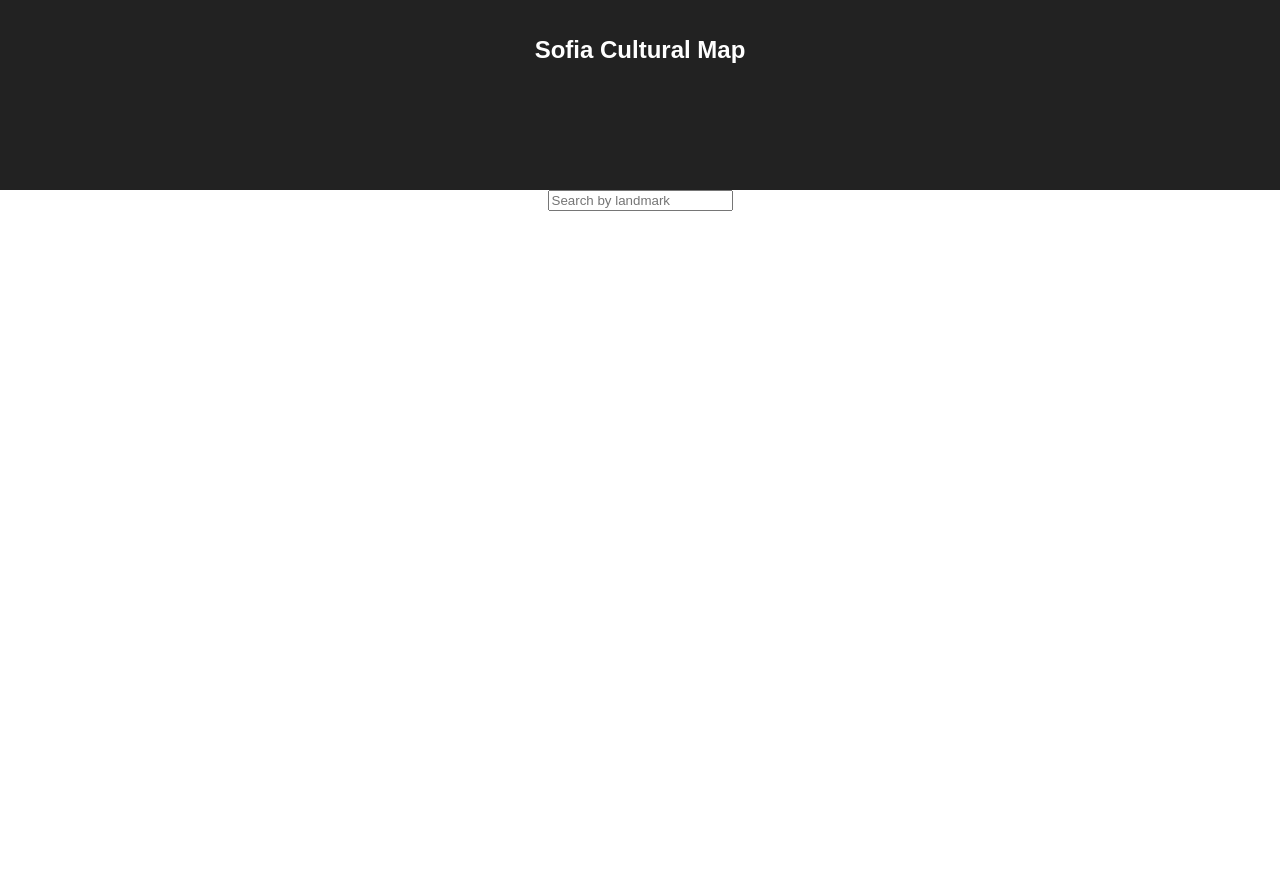
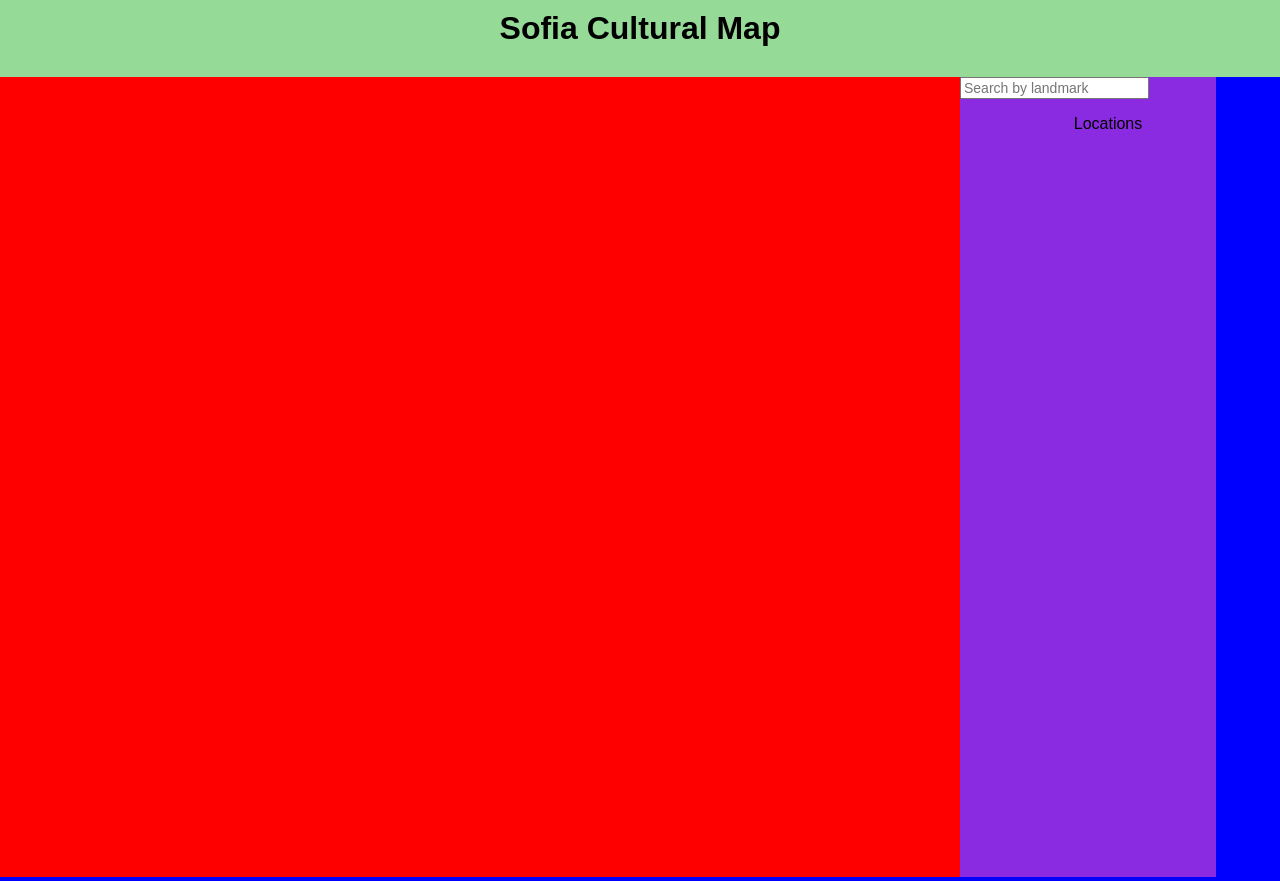
Before and after one commit to SilviaSto/Sofia-Cultural-Map, a React (Create React App) app: page / in a window 1280 px wide. Before the commit the page ends 800 px from the top, so only its background shows below. Built offline with nearby package versions, Linux system fonts and the light colour scheme.

Commit message:
add: raw structure

```diff
--- a/public/index.html
+++ b/public/index.html
@@ -4,6 +4,7 @@
     <meta charset="utf-8">
     <meta name="viewport" content="width=device-width, initial-scale=1.0">
     <meta name="theme-color" content="#000000">
+
     <!--
       manifest.json provides metadata used when your web app is added to the
       homescreen on Android. See https://developers.google.com/web/fundamentals/engage-and-retain/web-app-manifest/
--- a/src/App.css
+++ b/src/App.css
@@ -1,28 +1,63 @@
-.App {
+* {
+    box-sizing: border-box;
+  }
+
+html, body, .root {
+		height: 100%;
+}
+
+  body {
+		font-family: Arial, Helvetica, sans-serif;
+		background-color: blue;
+		margin: auto;
+		position:relative;
+		max-width: 100%;
+		padding: 0;
+}
+
+header{
+  padding: 10px 0;
+  background: #96da98;
   text-align: center;
 }
 
-.App-logo {
-  animation: App-logo-spin infinite 20s linear;
-  height: 80px;
+h1 {
+	font-family: Arial, Helvetica, sans-serif;
+  margin: 0 0 20px;
 }
 
-.App-header {
-  background-color: #222;
-  height: 150px;
-  padding: 20px;
-  color: white;
+main {
+		display: inline-flex;
+		flex-wrap: wrap;
+		width: 100%;
+		margin: auto;
+		padding: 0;
 }
 
-.App-title {
-  font-size: 1.5em;
+input {
+    font-size: 14px;
+	}
+
+li{
+	list-style: outside none none;
+	text-align: center;
 }
 
-.App-intro {
-  font-size: large;
+#map-container{
+    height: 100vh;
+    width: 75vw;
+		background: red;
+		padding-right: 0;
+		margin-right: 0;
+		display: flex;
 }
 
-@keyframes App-logo-spin {
-  from { transform: rotate(0deg); }
-  to { transform: rotate(360deg); }
+/*#map{
+    height: 100%;
+}*/
+
+#sidebar {
+    height: 100vh;
+    width: 20vw;
+    background: blueviolet;
 }
--- a/src/App.js
+++ b/src/App.js
@@ -1,18 +1,29 @@
 import React, { Component } from 'react';
 import './App.css';
 import Sidebar from './components/Sidebar';
+import Map from './components/Map';
 
 class App extends Component {
 
+  state={
+    query:''
+  }
 
   render() {
     return (
       <div className="App">
         <header className="App-header">
-
           <h1 className="App-title">Sofia Cultural Map</h1>
         </header>
+
+        <main id="maincontent">
+
+
+        <Map />
+
         <Sidebar />
+
+        </main>
       </div>
     );
   }
--- /dev/null
+++ b/src/components/Map.js
@@ -0,0 +1,15 @@
+import React, { Component } from 'react';
+
+class Map extends Component{
+
+    render(){
+        return(
+
+        <section id="map-container">
+            <div id="map" aria-label="Landmark location" role="application"></div>
+        </section>
+        )
+    }
+}
+
+export default Map;
--- a/src/components/Sidebar.js
+++ b/src/components/Sidebar.js
@@ -6,7 +6,7 @@ class Sidebar extends Component {
     render(){
 
         return(
-            <div className='sidebar'>
+            <div id='sidebar'>
                 <div className='search-location-bar'>
                 <div className="search-location-input-wrapper">
                     <input
@@ -18,6 +18,12 @@ class Sidebar extends Component {
                 </div>
                 </div>
 
+                <div className="search-locations-results">
+                    <ol className="location-grid">
+                        <li className='locations'>Locations</li>
+                    </ol>
+                </div>
+
             </div>
         )
     }
```
